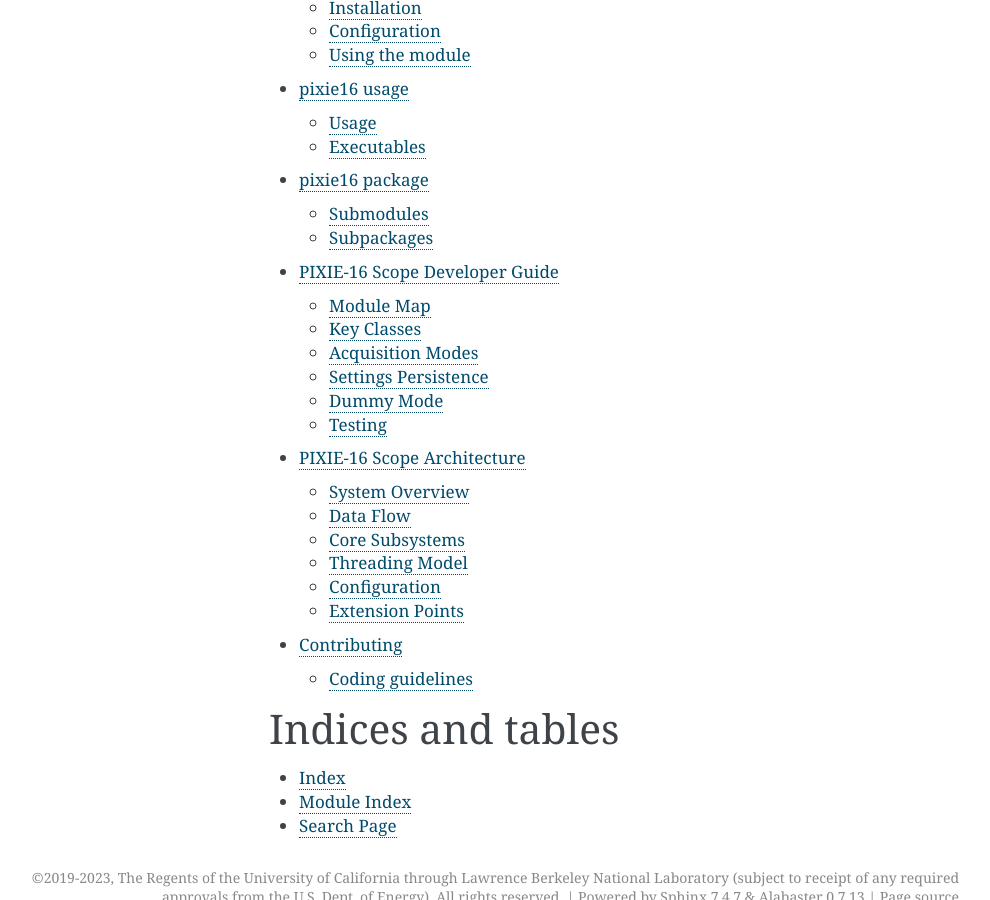
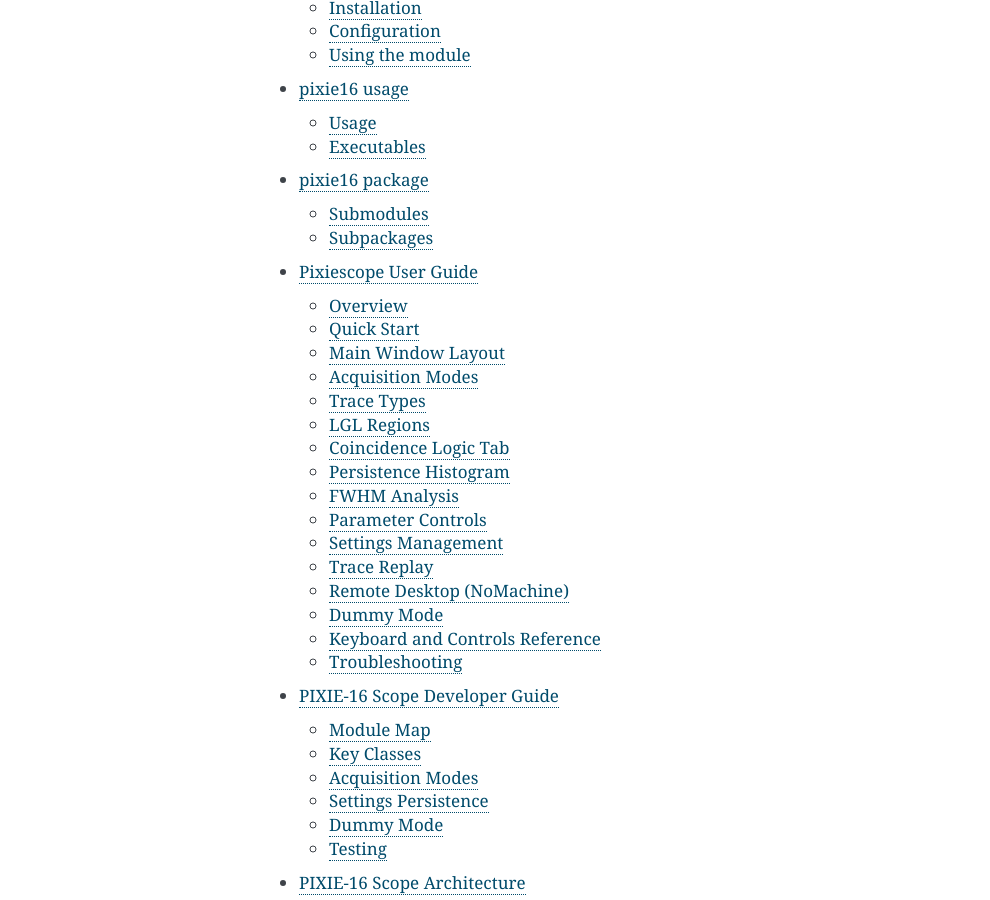
Before and after one commit to FSIBT/pypixie16, a Sphinx documentation site: the page built from docs/source/index.rst, in a window 1280 px wide and 900 px high, scrolled down 680 px. Shown: the whole window, without its empty margins (151-1141 px from the left). Built offline with Sphinx 7.4.7, drawn with Linux system fonts in a browser that asks for light colours; part of the change alters nothing that is shown.

Commit message:
scope: update user documentation

````diff
--- a/docs/source/index.rst
+++ b/docs/source/index.rst
@@ -29,6 +29,7 @@ and binary data.
    getting_started
    pixie16
    pixie16_package
+   pixie16-scope-user-guide
    pixie16-scope-dev
    pixie16-scope-architecture
    contributing
--- /dev/null
+++ b/docs/source/pixie16-scope-user-guide.md
@@ -0,0 +1,299 @@
+# Pixiescope User Guide
+
+## Overview
+
+Pixiescope (`pixie16-scope`) is a real-time oscilloscope and spectrum analyzer for PIXIE-16 digital pulse processors. It provides live waveform capture, energy spectrum accumulation, coincidence timing analysis, and hardware parameter tuning — all from a single GUI.
+
+## Quick Start
+
+```bash
+# With hardware connected
+pixie16-scope
+
+# Development mode (no hardware required)
+pixie16-scope --dummy
+
+# Specify slot and channels
+pixie16-scope --slot 2 --channels 0,1,4,9
+```
+
+## Main Window Layout
+
+```
+┌─────────────────────────────────────────────────────────────┐
+│  Mode: [MCA ▾] [List Mode ▾] [Traces ▾]   [Start] [Stop]  │
+├───────────────────────────────────┬─────────────────────────┤
+│                                   │   Parameter Controls    │
+│                                   │   ┌─────────────────┐   │
+│         Plot Area                 │   │ Trigger Tab     │   │
+│   (Spectrum / Traces /            │   │ Energy Tab      │   │
+│    Coincidence Logic)             │   │ Timing Tab      │   │
+│                                   │   │ Traces Tab      │   │
+│                                   │   │ CFD Tab         │   │
+│                                   │   └─────────────────┘   │
+│                                   │   Channel Controls      │
+│                                   │   [Ch0 ☑] [Ch1 ☐] ...  │
+├───────────────────────────────────┴─────────────────────────┤
+│  Status: Ch4: 1234 events | 12:34:56                        │
+└─────────────────────────────────────────────────────────────┘
+```
+
+## Acquisition Modes
+
+### MCA (Multi-Channel Analyzer)
+
+The simplest mode. The PIXIE-16 FPGA accumulates energy histograms internally — Pixiescope periodically reads and displays them.
+
+- **32,768 bins** per channel (0–32k ADC units)
+- **Log/linear** Y-axis toggle
+- **Multi-channel overlay** — enable multiple channels to compare spectra
+- **Update rate**: ~2s (remote desktop) or ~5s (local)
+
+Use MCA mode when you want a quick energy spectrum without event-by-event processing.
+
+### List Mode
+
+Event-by-event data acquisition. Each event carries channel, energy, timestamp, and (optionally) a waveform trace.
+
+- Energy spectra are accumulated in software from individual events
+- Events feed into the **Coincidence Logic** tab and **FWHM Analysis**
+- Use this mode when you need timing information or coincidence analysis
+
+### Traces Mode
+
+Live waveform capture with computed filter overlays. This is the most feature-rich mode.
+
+- **Raw ADC traces** displayed in real time
+- **Computed overlays**: fast trigger filter, energy filter, CFD
+- **LGL (Lead-Gap-Lead) regions** mark the trapezoidal energy filter windows
+- **Persistence histogram** accumulates trace density over time
+- **Trace replay** buffer stores the last 1000 traces for review
+
+## Trace Types
+
+In Traces mode, four trace types can be toggled independently per channel:
+
+### Raw Trace (blue)
+The digitized ADC waveform — what the detector actually produced. At 500 MHz, each sample is 2 ns apart.
+
+### Fast Trigger Filter (orange)
+The FPGA's fast filter output, used for triggering. Computed from the raw trace using the fast filter rise time (L) and flat top (G) parameters. When this exceeds the threshold, the module triggers.
+
+### Energy Filter (green)
+The trapezoidal energy filter output. This is the filter that measures pulse height (energy). It uses the slow filter parameters: Energy Rise Time (L), Energy Flat Top (G), and Filter Range (R).
+
+The filter operates on decimated data: each energy filter step spans `2^R * 5` raw ADC samples.
+
+### CFD — Constant Fraction Discriminator (red)
+A bipolar timing signal derived from the fast trigger. The zero-crossing of the CFD provides sub-sample timing resolution. Parameters B (delay) and D (scale factor) control the CFD shape.
+
+The CFD output is shorter than the raw trace by `B + D` samples, offset accordingly on the time axis.
+
+## LGL Regions
+
+When the energy filter trace type is enabled, vertical lines mark the **L-G-L trapezoidal filter windows** on the raw trace:
+
+```
+    L (baseline)     G (gap)      L (signal)
+  ◄──────────────►◄──────────►◄──────────────►
+  |   S1 sum      |  S2 sum   |   S3 sum      |
+  |   (blue)      |  (green)  |   (red)       |
+```
+
+- **S1** (first L region): baseline sum — averaged signal before the pulse
+- **S2** (G region): gap — transition zone, not used in energy calculation
+- **S3** (second L region): signal sum — averaged signal at pulse peak
+- **Energy = S3 - S1** (signal minus baseline)
+
+The LGL window position is computed from the nearest fast trigger to the trace center, using the exact formula from the FPGA firmware:
+
+```
+k = (trigger_fpga_index + fpga_delay) // filter_range + peaking_time - 1
+```
+
+Toggle LGL display on/off with the **"Show LGL Regions"** checkbox in the right-side controls panel.
+
+## Coincidence Logic Tab
+
+Accessed via the tab selector when in List Mode or Traces mode. Visualizes the PIXIE-16 trigger validation pipeline as binary (HIGH/LOW) waveforms.
+
+### Channel Selection
+
+- **Channel A**: reference channel (e.g., your detector of interest)
+- **Channel B**: coincidence partner (e.g., a gate detector or pulser)
+
+Changing either channel clears accumulated data and resets the plot.
+
+### Six Logic Stages
+
+The plot shows six binary signals stacked vertically, representing the trigger validation pipeline:
+
+| Y Position | Signal | Color | Description |
+|-----------|--------|-------|-------------|
+| 11 (A), 9 (B) | Local Fast Trigger | Red | Channel fires when fast filter exceeds threshold |
+| 10 (A), 8 (B) | Fast Trigger Backplane | Orange | Trigger broadcast to other channels via backplane |
+| 7 (A only) | Channel Trigger | Yellow | AND of local trigger with partner channel's backplane trigger |
+| 6 (A), 3 (B) | Channel Validation Trigger | Green | Validation window — defines the acceptance time gate |
+| 5 (A), 2 (B) | Local Fast for Processing | Blue | Fast trigger qualified for event processing |
+| 3.5 (A), 1 (B) | Validated Trigger for Processing | Purple | Final validated trigger — events that pass all gates |
+
+### Display Modes
+
+- **Trigger-Aligned**: Both channels align their trigger points to t=0. Use this to see the raw trigger timing of each channel independently.
+- **Reference Channel (Ch A Fixed)**: Channel A stays at t=0. Channel B's time axis shifts by the timestamp difference between the B event and the nearest A event. Use this to see the actual timing offset between channels.
+- **Coincidence-Centered**: Coincident events (events where both channels triggered within a time window) are centered at t=0. Non-coincident events are offset by 500 ns for visual separation.
+
+### Histograms
+
+Toggle **"Show Histograms"** to accumulate the binary signal positions over many events. Gray filled regions behind the binary traces show where each signal tends to fire. This builds up a timing distribution — useful for checking timing stability and coincidence windows.
+
+### Hardware Timing Parameters
+
+The timing parameters panel lets you adjust and apply coincidence timing to hardware:
+
+- **FT Backplane Delay** (ns): delay before broadcasting trigger to backplane
+- **FT Backplane Length** (ns): duration of backplane trigger pulse
+- **Channel Trigger Stretch** (ns): extends the validation window
+- **External Delay Length** (ns): delay for external trigger input
+- **Validation Window** (ns): acceptance gate width
+
+Click **"Apply to Hardware"** to write these parameters to the selected channel(s). The **Current Settings** display updates to show the values actually set on hardware.
+
+## Persistence Histogram
+
+In Traces mode, toggle **"Persistence"** to accumulate a 2D density map of trace shapes over time. Instead of showing just the latest trace, persistence overlays hundreds of traces as a heatmap:
+
+- **White → Blue → Green → Yellow → Red** colormap (dense regions are red)
+- The latest trace is drawn on top in blue for reference
+- Useful for seeing jitter, noise distributions, and pulse shape variation
+- Update interval: every 25 traces (to avoid GPU overload)
+
+**NoMachine note**: Persistence uses an opaque colormap (no transparency) and reduced resolution (300x150 bins) to avoid crashing remote desktop sessions.
+
+## FWHM Analysis
+
+Available in List Mode. Analyze energy peaks with Gaussian fitting:
+
+1. Select a **Region of Interest (ROI)** by clicking and dragging on the spectrum
+2. The analyzer automatically detects peaks within the ROI
+3. Results include:
+   - Peak center (channel and keV if calibrated)
+   - FWHM in channels and keV
+   - Energy resolution (%)
+   - Net counts and signal-to-noise ratio
+   - Statistical significance (sigma)
+4. Multiple ROIs can be active simultaneously (8 colors cycle)
+5. Export results to CSV/JSON
+
+## Parameter Controls
+
+The right-side panel provides collapsible tabs for tuning hardware parameters in real time:
+
+### Trigger Tab
+- **Threshold**: fast filter trigger threshold (ADC units)
+- **Rise Time**: fast filter rise time L (microseconds)
+- **Flat Top**: fast filter flat top G (microseconds)
+
+### Energy Tab
+- **Rise Time**: energy filter L (microseconds)
+- **Flat Top**: energy filter G (microseconds)
+- **Energy L / Energy G**: direct FPGA tap values for LGL visualization
+
+### Timing Tab
+- **Preamp Tau**: preamplifier decay time constant
+- **Baseline %**: baseline averaging percentage
+
+### Traces Tab
+- **Trace Length**: waveform capture length (microseconds)
+- **Trace Delay**: pre-trigger delay (microseconds)
+
+### CFD Tab
+- **CFD Threshold**: CFD discriminator level
+- **CFD B**: delay parameter
+- **CFD D**: scale factor
+
+Parameters are debounced (300 ms default) — rapid adjustments are batched into a single hardware write. Use the **"All Channels"** toggle to apply changes to every channel simultaneously.
+
+## Settings Management
+
+### Loading Settings
+Settings can be loaded from three sources:
+- **Live hardware**: reads current parameter values from the PIXIE-16 module
+- **Dictionary/JSON**: load a saved configuration file via `read_from_dictionary()`
+- **Package defaults**: built-in default parameter set
+
+### Saving Settings
+Use the Data Manager panel to export current settings and acquired data in CSV, JSON, or NPZ format.
+
+## Trace Replay
+
+The trace replay buffer stores the last 1000 captured traces. Use the replay controls to:
+
+- **Pause** acquisition and browse stored traces
+- **Navigate** with the slider or arrow buttons
+- **Save** the buffer to disk (pickle format with JSON metadata)
+- **Load** a previously saved buffer for offline review
+
+## Remote Desktop (NoMachine)
+
+Pixiescope detects NoMachine sessions automatically (via `NXSESSIONID` or `NX_CLIENT` environment variables) and applies performance optimizations:
+
+- **Slower update timers**: MCA reads every 5s instead of 2s, FIFO reads every 200ms instead of 50ms
+- **Reduced memory thresholds**: 800MB warning / 600MB critical (vs 1500/1200 local)
+- **Persistence rendering**: opaque colormap, reduced resolution, less frequent updates
+- **No alpha transparency**: all rendered elements use solid colors to avoid GPU compositing overhead
+
+These optimizations prevent the X11/NX rendering pipeline from being overwhelmed by rapid plot updates.
+
+## Dummy Mode
+
+Run Pixiescope without hardware for development, training, or UI testing:
+
+```bash
+pixie16-scope --dummy
+```
+
+Dummy mode generates synthetic data (random traces, simulated spectra) so all UI components remain functional. No special configuration needed.
+
+## Keyboard and Controls Reference
+
+| Action | Control |
+|--------|---------|
+| Start acquisition | Start button or menu |
+| Stop acquisition | Stop button or menu |
+| Switch mode | Mode dropdown (MCA / List / Traces) |
+| Toggle trace types | Checkboxes in right panel |
+| Toggle LGL regions | "Show LGL Regions" checkbox |
+| Toggle persistence | "Persistence" checkbox |
+| Clear data | Clear button |
+| Save traces | Save button in replay controls |
+| Auto-scale plot | Right-click plot → Auto Range |
+| Zoom | Scroll wheel on plot |
+| Pan | Click and drag on plot |
+
+## Troubleshooting
+
+### No traces appearing
+- Check that acquisition is started (Start button)
+- Verify the correct channel is enabled in Channel Controls
+- Check that the trigger threshold is set appropriately — too high means no triggers
+
+### Energy filter looks wrong
+- Verify Energy Rise Time and Flat Top are reasonable (try 1.0 and 0.3 microseconds)
+- Check that Filter Range (R) matches what's set on the hardware
+- LGL regions should bracket the pulse peak — if they don't, the trigger position may be off
+
+### Coincidence plot shows no data
+- Ensure both Channel A and Channel B are connected to active detectors
+- Check that the channels are set correctly in the Channel Selection dropdowns
+- Channels with no signal above threshold will show nothing (by design)
+
+### NoMachine session crashes
+- This is typically caused by GPU-intensive rendering (alpha transparency, large images)
+- Pixiescope auto-detects NoMachine and applies mitigations
+- If crashes persist, try disabling persistence mode
+- Reduce the number of simultaneously displayed channels
+
+### Apply to Hardware shows errors
+- `"Not a valid channel parameter name"` — the parameter may be a module-level parameter (e.g., `FastTrigBackplaneEna`). This is handled automatically in recent versions.
+- Check the terminal output for specific error messages
````
